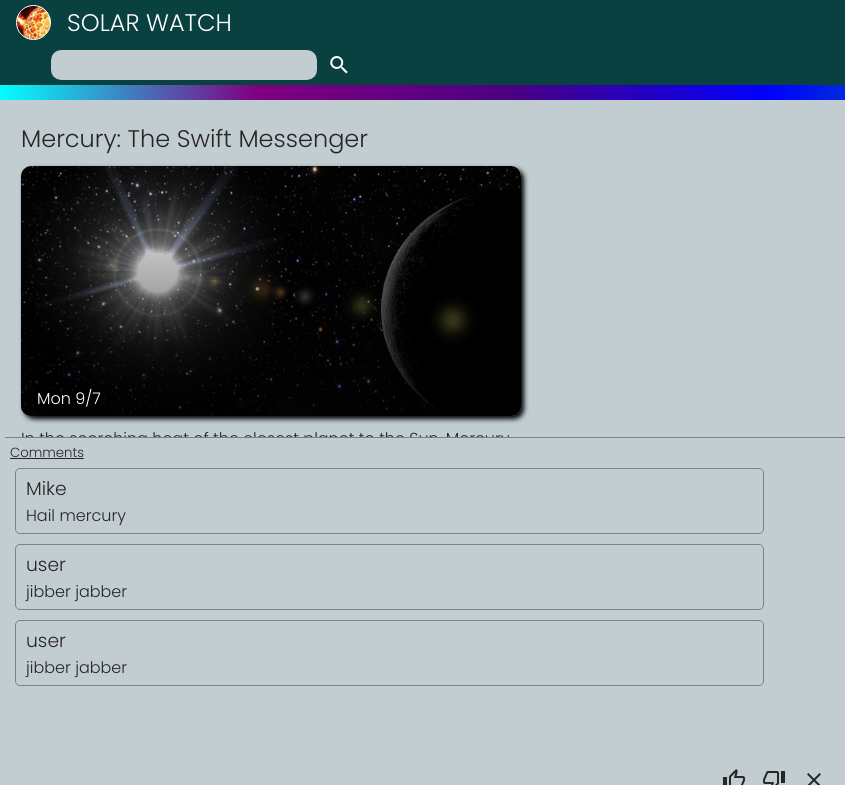
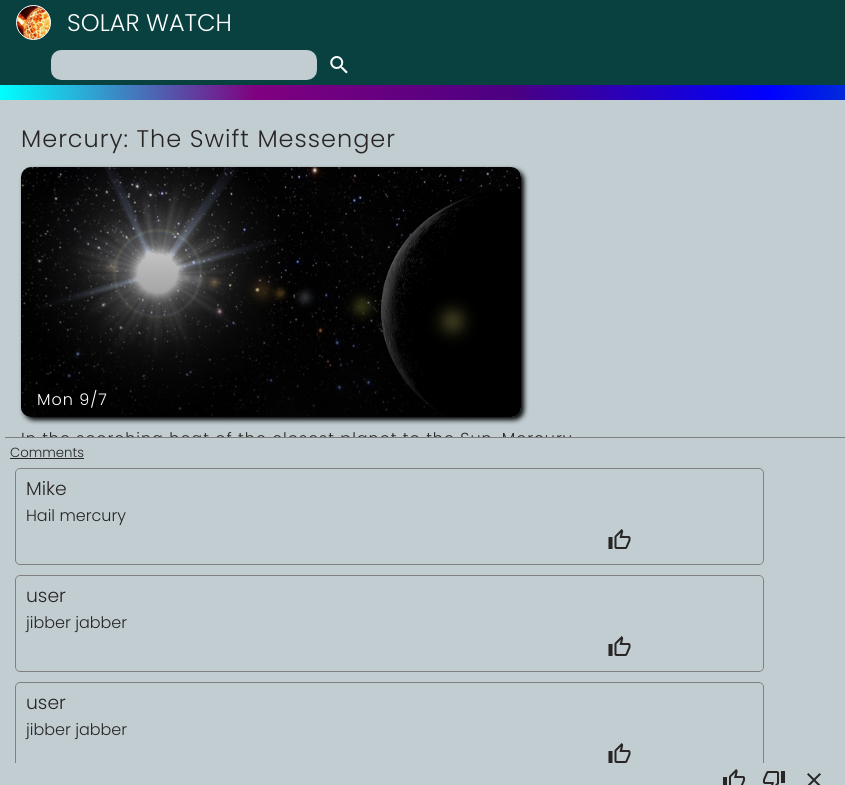
Before and after one commit to conway-rono/SOLAR-WATCH, a plain HTML site: page index.html in a window 1280 px wide. Both pictures are taken after a click on the element "comment". Shown: the top 785 px of the page, 0-845 px from the left. Drawn offline with Linux system fonts and the light colour scheme; a web font is replaced by a local one.

Commit message:
ui fixes

```diff
--- a/script/app.js
+++ b/script/app.js
@@ -20,12 +20,15 @@ toggleBtn.onclick=()=>{
     }
     themeChange();
 }
-
+function commentsBtnState(){
+    document.querySelector("#comments-btn").textContent=document.querySelector("#comments-btn").innerText==="comment"?"close":"comment";
+}
 document.querySelector("#comments-btn").addEventListener("click",()=>{
     document.querySelector(".comments").classList.toggle('open');
-    document.querySelector("#comments-btn").textContent=document.querySelector("#comments-btn").innerText==="comment"?"close":"comment";
+    commentsBtnState();
 })
 
 document.querySelector(".feed").onclick=()=>{
     document.querySelector(".comments").classList.remove('open');
+    commentsBtnState();
 }
--- a/script/data.js
+++ b/script/data.js
@@ -101,7 +101,7 @@ function postRender(num){
 
     var element='<h5><u>Comments</u></h5>';
     allPosts[num].comments.forEach((x)=>{
-        element+=`<div class="comment"><h3>${x.by}</h3><p>${x.says}</p></div>`;
+        element+=`<div class="comment"><h3>${x.by}</h3><p>${x.says}</p><span class="material-icons-outlined" style="margin-left:80%;">thumb_up</span></div>`;
     })
     document.querySelector('.comments').innerHTML=element;
 }
--- a/script/switch.js
+++ b/script/switch.js
@@ -1,5 +1,9 @@
+const hamburgerMenu=document.querySelector('#menu-btn');
 const aboutBtn=document.querySelector('#about-btn');
 
+hamburgerMenu.addEventListener('click',()=>{
+    hamburgerMenu.style.rotate='45deg';
+})
 aboutBtn.onclick=()=>{
     document.querySelector('.main').style.display="none";
 
--- a/styles/styles.page.css
+++ b/styles/styles.page.css
@@ -8,6 +8,8 @@
 .page h2,.page .image-pad,.page .note-pad{
     /* border:2px dashed; */
     margin: 5px 1rem;
+    letter-spacing: 1px;
+    line-height: 1.5;
 }
 .page h2{
     width: 100%;
```
